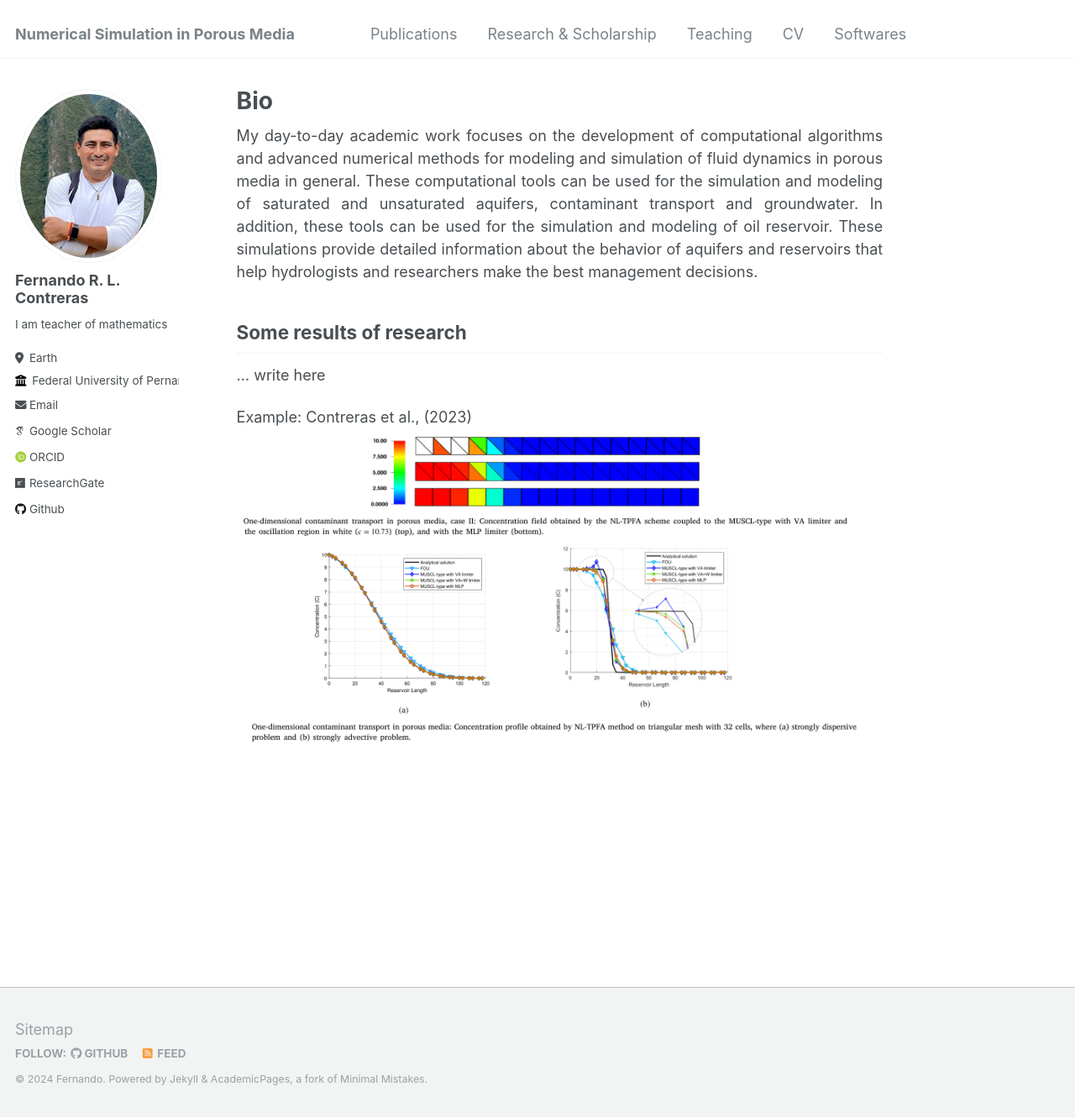
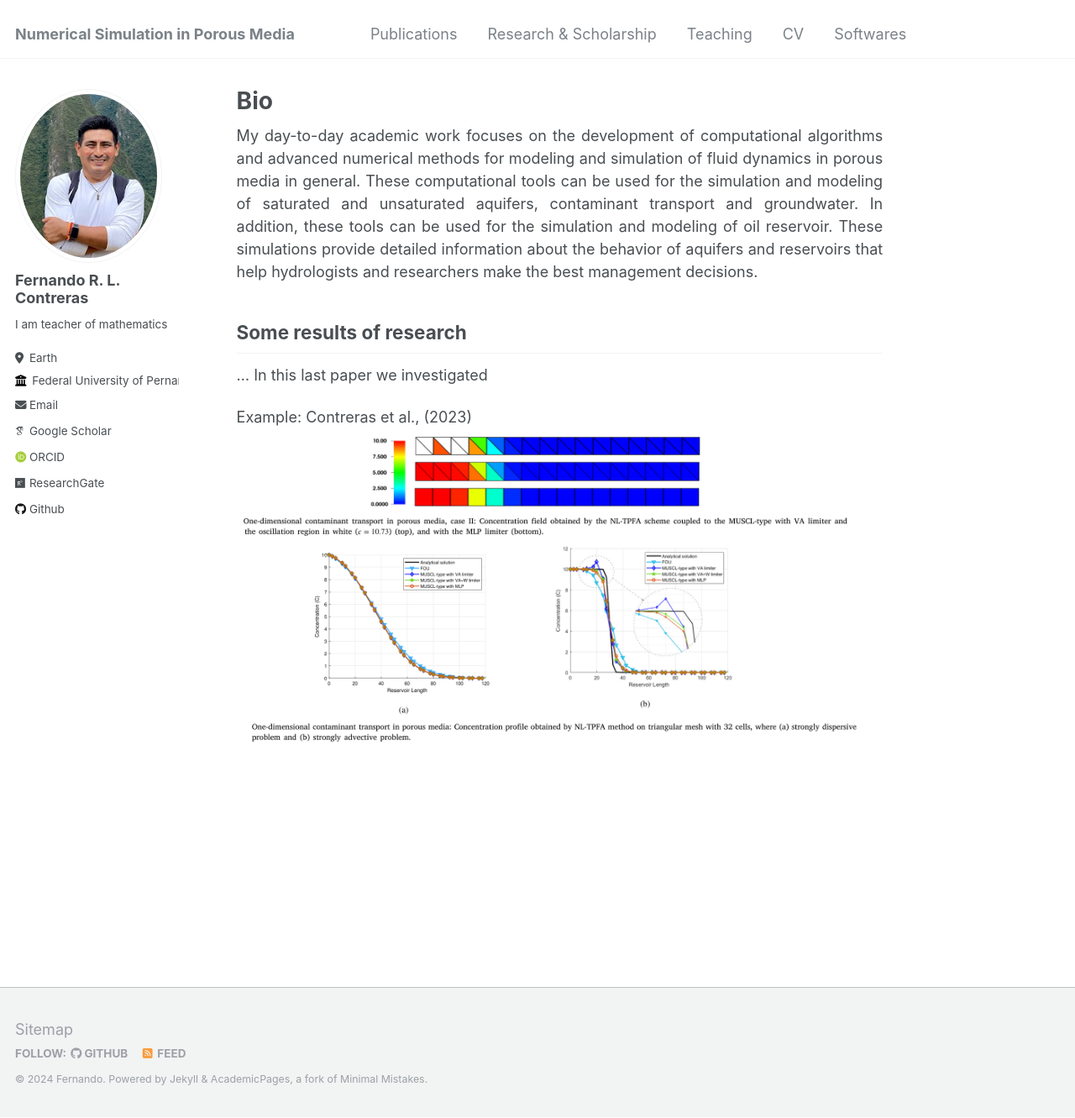
Before and after one commit to Feraul/Feraul.github.io, a Jekyll site: the page built from _pages/about.md, in a window 1280 px wide and 1331 px high. Shown: the whole window at 84% size. Built offline with Jekyll 4.4.1, drawn with Linux system fonts in a browser that asks for light colours; some web fonts are replaced.

Commit message:
Update about.md

```diff
--- a/_pages/about.md
+++ b/_pages/about.md
@@ -15,7 +15,7 @@ redirect_from:
 Some results of research
 ------
 ...
-write here
+In this last paper we investigated
 
 Example: Contreras et al., (2023)
 ![Editing a markdown file for a talk](/images/image2.png)
```
